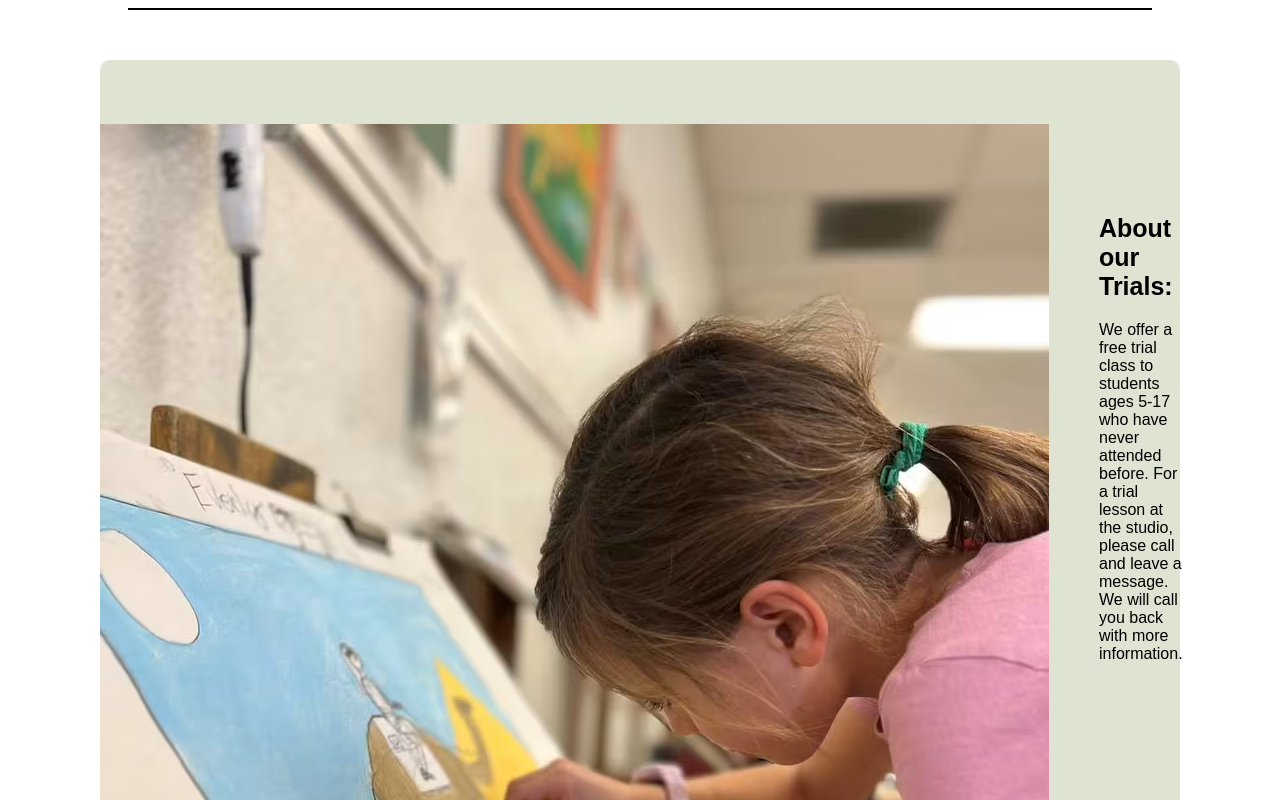
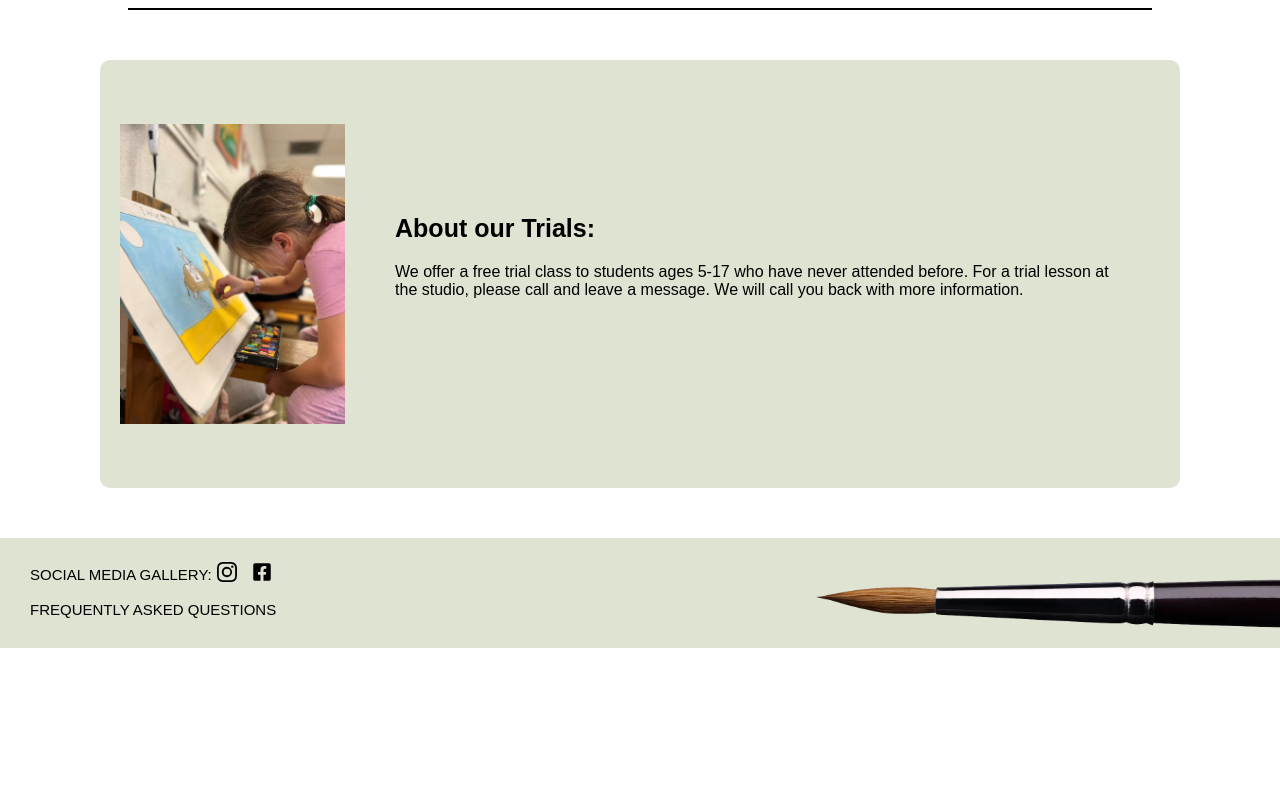
Before and after one commit to jquan026/artwebsiteproject, a React (Create React App) app in the folder artwebsite/: page /regular-classes in a window 1280 px wide. Shown: the part 1400-2200 px from the top of the page. After the commit the page ends 2048 px from the top, so only its background shows below. Built offline with nearby package versions, Linux system fonts and the light colour scheme.

Commit message:
fixed mobile sizing

```diff
--- a/artwebsite/src/LocationCards.css
+++ b/artwebsite/src/LocationCards.css
@@ -49,7 +49,7 @@
   perspective: 1000px;
 
   @media (max-width:700px) {
-    width: 250px;
+    width: 350px;
   }
 }
 
@@ -158,6 +158,6 @@
   height: 230px;
 
   @media (max-width:700px) {
-    width: 200px;
+    width: 250px;
   }
 }
--- a/artwebsite/src/RegularClasses.css
+++ b/artwebsite/src/RegularClasses.css
@@ -114,7 +114,7 @@
   padding-top: 44px;
 }
 
-.about-trials-pic {
+.about-trials-picture {
   height: 300px;
   width: auto;
   margin-bottom: 10px;
```
